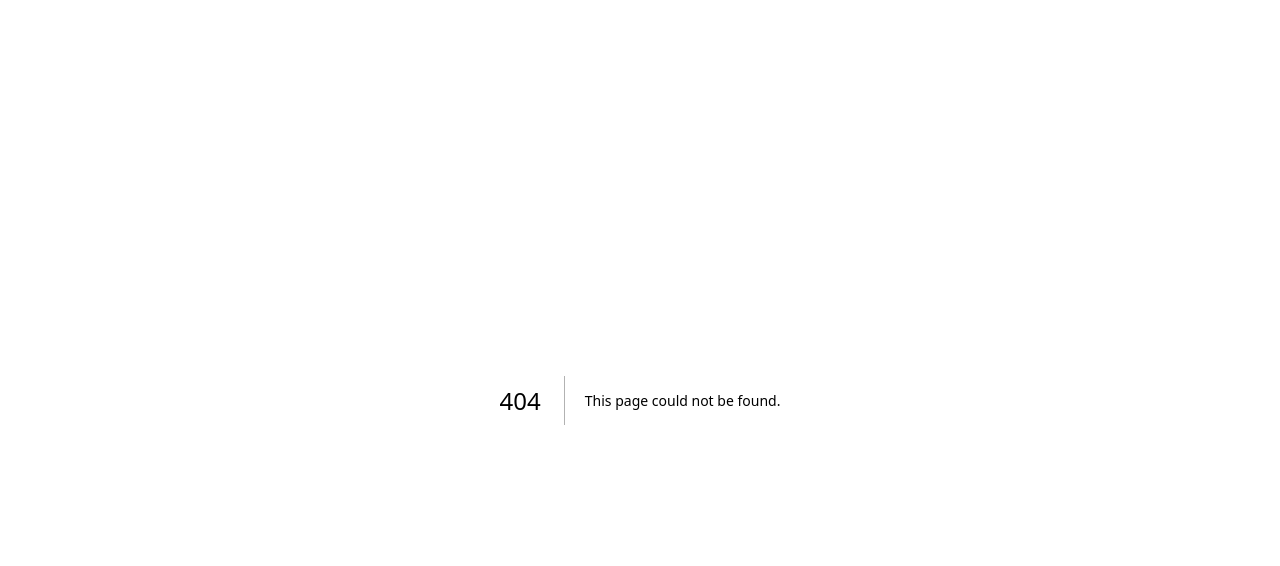
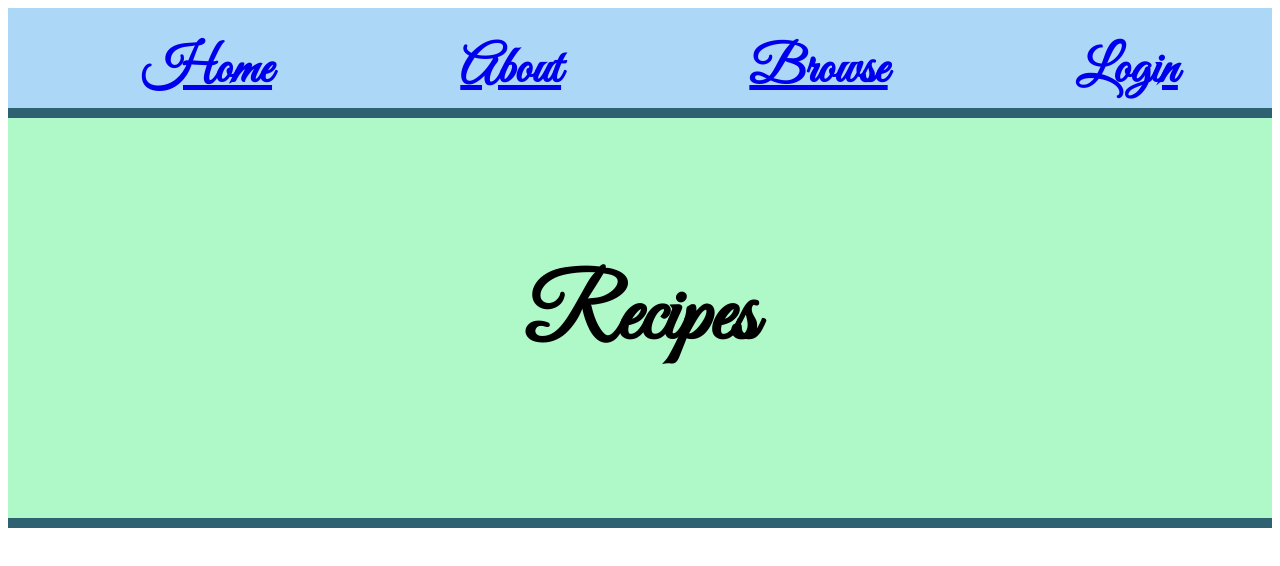
Before and after one commit to 7-O-2-H/recipe-app, a Next.js app in the folder client/: page /browse in a window 1280 px wide. Before the commit this address had no page. Shown: the top 566 px of the page. Built offline with nearby package versions, Linux system fonts and the light colour scheme.

Commit message:
initial browse page

```diff
--- /dev/null
+++ b/client/src/pages/browse.jsx
@@ -0,0 +1,17 @@
+// imports
+import NavBar from "../components/NavBar";
+import Header from '../components/Header';
+import Spacer from '../components/Spacer';
+
+export default function Browse() {
+
+  // template
+  return (
+    <div>
+      <NavBar />
+      <Spacer />
+      <Header title="Recipes" />
+      <Spacer />
+    </div>
+  );
+}
```
